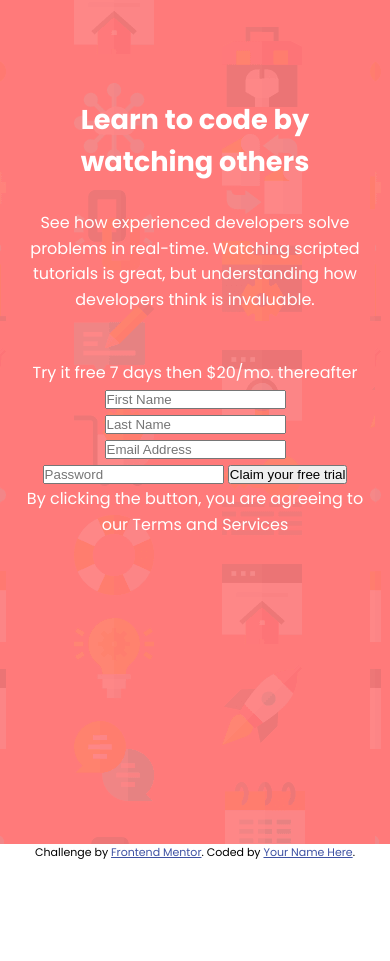
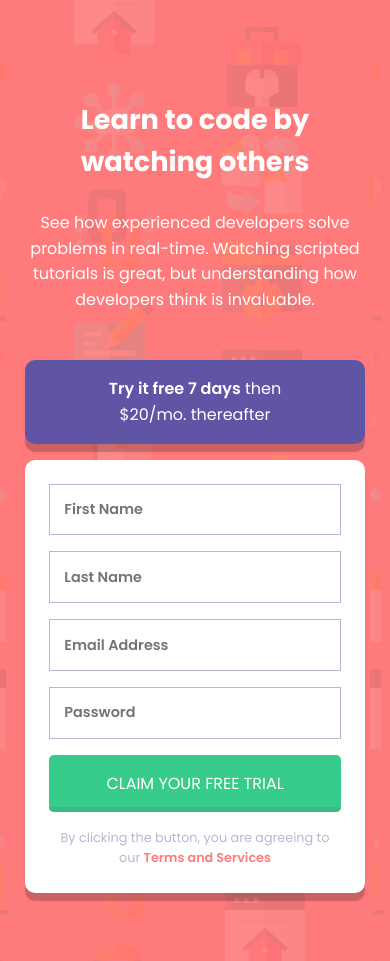
Before and after one commit to bluepersia/intro-component-with-signup-form-master, a plain HTML site: page index.html in a window 390 px wide. Shown: the top 961 px of the page. Before the commit the page ends 862 px from the top, so only its background shows below. Drawn offline with Linux system fonts and the light colour scheme.

Commit message:
Mobile done

```diff
--- a/css/intro.css
+++ b/css/intro.css
@@ -23,9 +23,95 @@
 
 .intro__main {
     padding-bottom: 3em;
+    max-width: 30.8em;
+    margin: 0 auto;
 }
 
 .intro__title {
     font-size: 1.7rem;
     margin-bottom: 1em;
 }
+
+.intro__try {
+    background: var(--a-1);
+    padding: 1em 4em;
+    margin-bottom: 1em;
+}
+
+.intro__bold {
+    font-weight: 600;
+}
+
+
+.intro__box {
+    border-radius: 10px;
+    box-shadow: 0px 0.5em 1px rgba(0,0,0,0.2);
+}
+
+
+.intro__signup {
+    max-width: 33.68em;
+    margin: 0 auto;
+}
+
+
+
+.intro__form {
+    background: var(--n-3);
+
+    display: flex;
+    flex-direction: column;
+    gap: 1em;
+
+    padding: 1.5em;
+
+    margin-bottom: 1em;
+}
+.intro__form *{
+    font-family: inherit;
+    font-size: inherit;
+}
+
+
+.intro__form-input {
+    font-family: inherit;
+    padding: 1em;
+    font-size: 0.9rem;
+    font-weight: 600;
+
+    border: solid 1px var(--n-2);
+}
+
+
+.intro__form-btn {
+    background: var(--c-2);
+    color: inherit;
+    text-transform: uppercase;
+    padding: 1em;
+
+    border: 0;
+    position: relative;
+    border-radius: 5px;
+    overflow: hidden;
+}
+.intro__form-btn::after {
+    content: '';
+    position: absolute;
+    bottom: 0;
+    left: 0;
+    width: 100%;
+    height: 5px;
+    background: hsl(154, 53%, 48%);
+    border-radius: 5px;
+}
+
+
+.intro__terms {
+    color: var(--n-2);
+    font-size: 0.8rem;
+}
+
+.intro__terms-services {
+    color:hsl(0, 100%, 74%);
+    font-weight: 600;
+}
--- a/index.html
+++ b/index.html
@@ -41,18 +41,21 @@
 
     <div class='intro__signup'>
 
-      <p class='intro__try'>Try it free 7 days then $20/mo. thereafter</p>
+      <p class='intro__try intro__box'><span class='intro__bold'>Try it free 7 days</span> then $20/mo. thereafter</p>
 
-      <form class='intro__form'>
+      <form class='intro__form intro__box'>
         <input class='intro__form-input' type='text' placeholder="First Name" name='first-name'>
         <input class='intro__form-input' type='text' placeholder="Last Name" name='last-name'>
         <input class='intro__form-input' type='email' placeholder="Email Address" name='email'>
         <input class='intro__form-input' type='password' placeholder="Password" name='password'>
 
         <button class='intro__form-btn' type='submit'>Claim your free trial</button>
+
+
+        <p class='intro__terms'>By clicking the button, you are agreeing to our <a class='intro__terms-services'>Terms
+            and Services</a></p>
       </form>
 
-      <p class='intro__terms'>By clicking the button, you are agreeing to our Terms and Services</p>
 
     </div>
 
```
